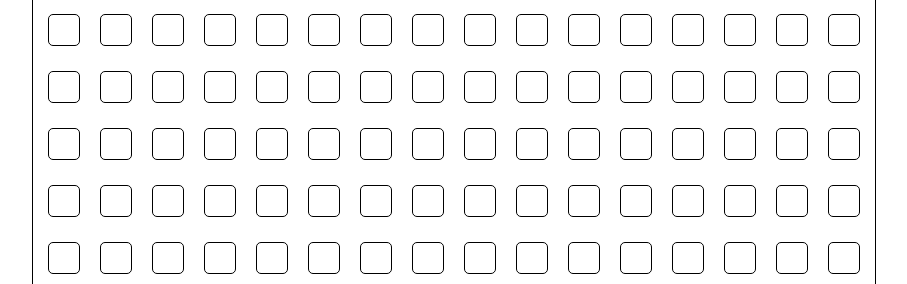
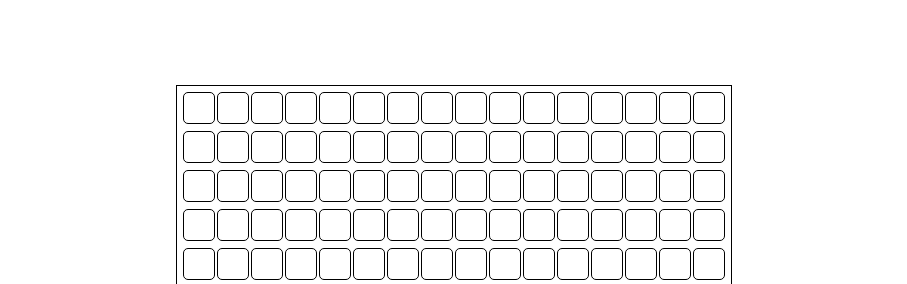
Before and after one commit to aadityadeshmukh/Odin-Project-Etch-A-Sketch, a plain HTML site: page index.html in a window 1280 px wide. Shown: the top 284 px of the page, without its empty margins (186-1093 px from the left). Drawn offline with Linux system fonts and the light colour scheme.

Commit message:
2 files modified

```diff
--- a/script.js
+++ b/script.js
@@ -1,3 +1,5 @@
+//button to clear current deck
+
 //Adding a 16x16 square grid
 //Create a base div
 baseDiv = document.createElement("div");
--- a/styles.css
+++ b/styles.css
@@ -9,7 +9,7 @@
   height: 30px;
   width: 30px;
   display: inline-block;
-  margin: 10px;
+  margin: 1px;
 }
 #container {
   border: 1px solid black;
```
